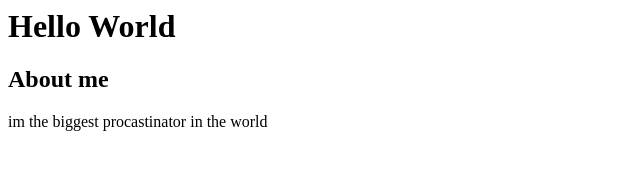
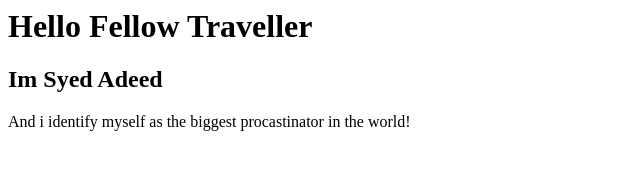
Before and after one commit to syedadeed/website, a plain HTML site: page index.html in a window 1280 px wide. Shown: the whole page, without its empty margins (0-640 px from the left). Drawn offline with Linux system fonts and the light colour scheme.

Commit message:
Update index.html

```diff
--- a/index.html
+++ b/index.html
@@ -1,11 +1,11 @@
 <html>
     <h1>
-        Hello World
+        Hello Fellow Traveller
     </h1>
     <body>
-        <h2>About me</h2>
+        <h2>Im Syed Adeed</h2>
         <p>
-            im the biggest procastinator in the world
+            And i identify myself as the biggest procastinator in the world!
         </p>
     </body>
 </html>
```
